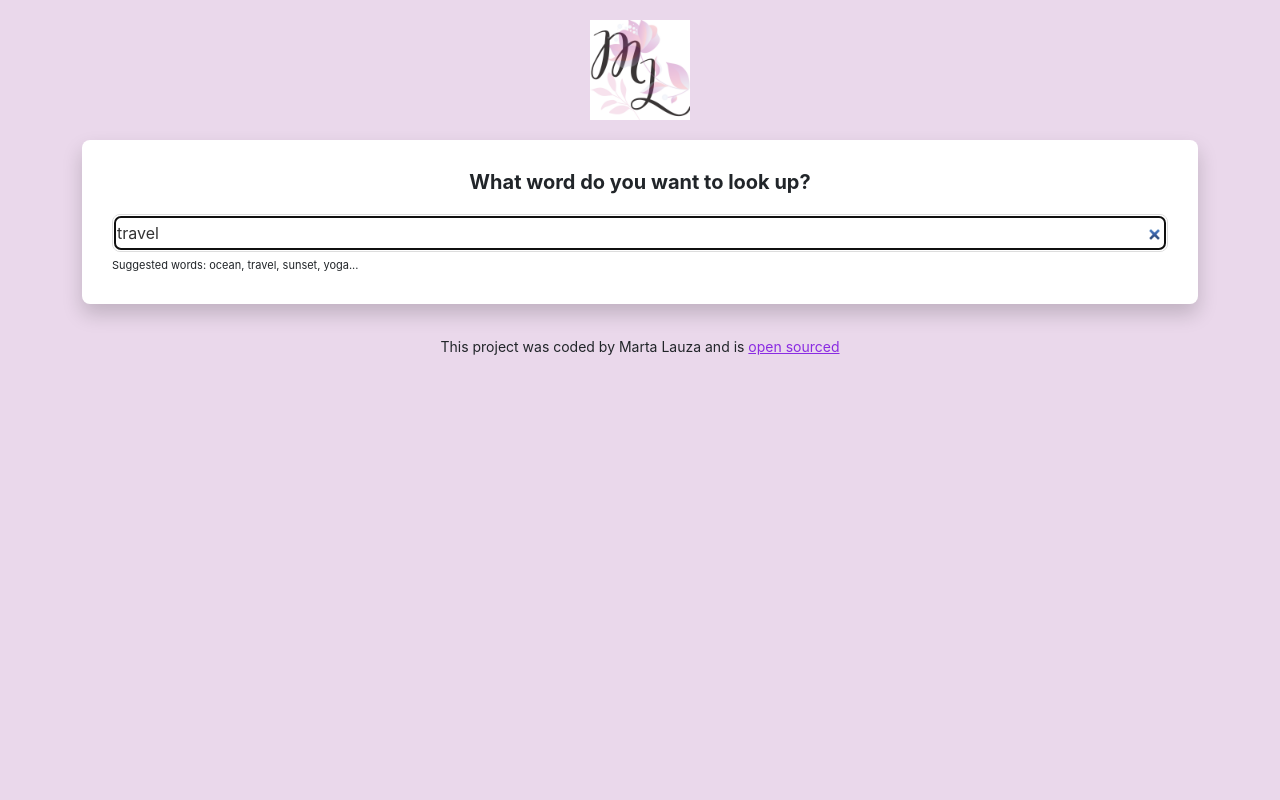
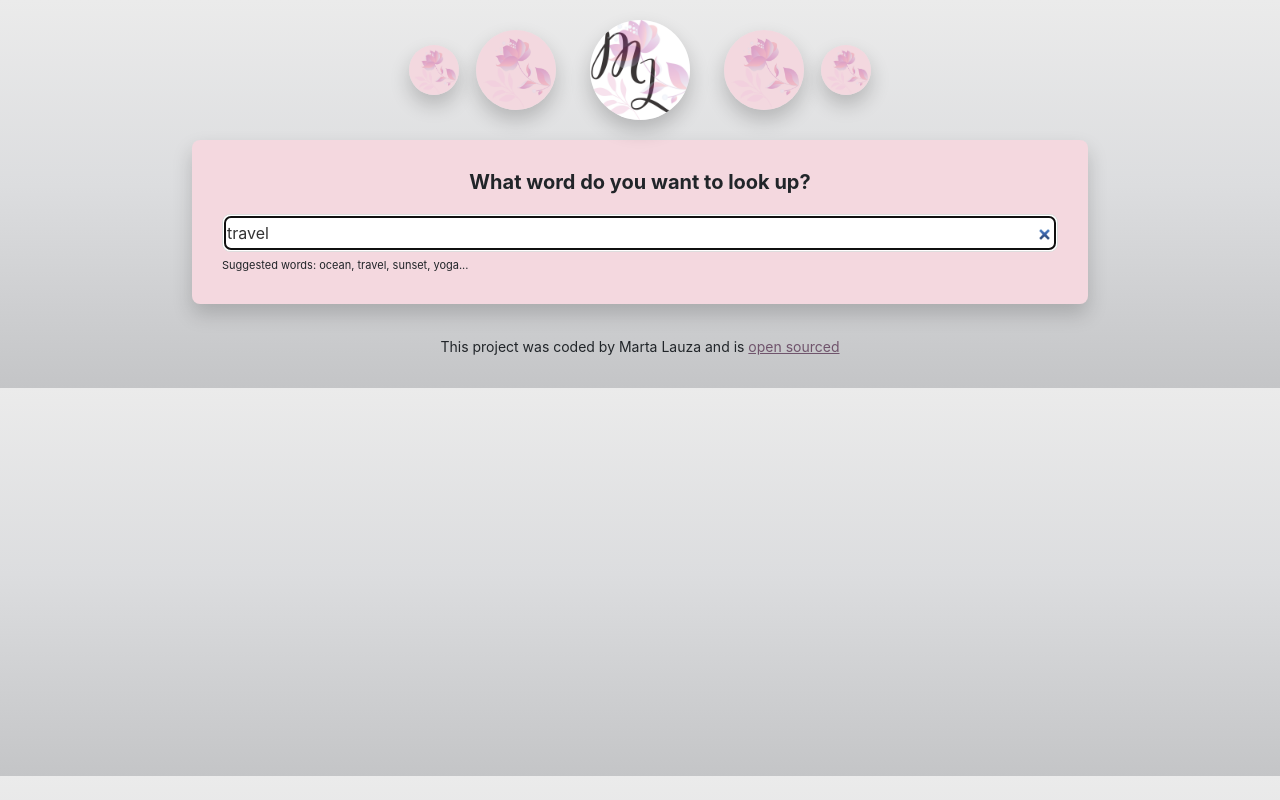
Before and after one commit to martalauza/dictionary-project, a React (Create React App) app: page / in a window 1280 px wide. Built offline with nearby package versions, Linux system fonts and the light colour scheme; no server answers.

Commit message:
Added photos

```diff
--- a/src/App.css
+++ b/src/App.css
@@ -1,18 +1,41 @@
 body {
-  background: #ead8eb;
+  background: linear-gradient(to top, #c4c5c7 0%, #dcdddf 52%, #ebebeb 100%);
+}
+a {
+  color: #70546c;
 }
 
-a {
-  color: blueviolet;
+a:hover {
+  color: #f38fbc;
 }
-
+.App {
+  max-width: 920px;
+  margin: 0 auto;
+}
 .App-header {
   margin: 20px 0;
+  text-align: center;
 }
 
 .App-logo {
+  border-radius: 120px;
+  box-shadow: 0px 10px 20px rgba(0 0 0/ 20%);
   max-width: 100px;
-  display: block;
+  display: inline-block;
+  margin: 0 17px;
+}
+.App-flowers {
+  border-radius: 120px;
+  box-shadow: 0px 10px 20px rgba(0 0 0/ 20%);
+  max-width: 80px;
+  display: inline-block;
+  margin: 0 17px;
+}
+.App-small-flowers {
+  border-radius: 120px;
+  box-shadow: 0px 10px 20px rgba(0 0 0/ 20%);
+  max-width: 50px;
+  display: inline-block;
   margin: 0 auto;
 }
 .App-footer {
--- a/src/App.js
+++ b/src/App.js
@@ -1,4 +1,5 @@
 import logo from "./Logo.png";
+import flowers from "./flowers.png";
 import "./App.css";
 import Dictionary from "./Dictionary";
 
@@ -7,7 +8,19 @@ export default function App() {
     <div className="App">
       <div className="container">
         <header className="App-header">
+          <img
+            src={flowers}
+            className="App-small-flowers img fluid"
+            alt="flowers"
+          />
+          <img src={flowers} className="App-flowers img fluid" alt="flowers" />
           <img src={logo} className="App-logo img fluid" alt="logo" />
+          <img src={flowers} className="App-flowers img fluid" alt="flowers" />
+          <img
+            src={flowers}
+            className="App-small-flowers img fluid"
+            alt="flowers"
+          />
         </header>
         <main>
           <Dictionary defaultKeyword="travel" />
--- a/src/Dictionary.css
+++ b/src/Dictionary.css
@@ -6,7 +6,7 @@
 }
 
 .Dictionary section {
-  background: white;
+  background: #f4d8df;
   padding: 30px;
   border-radius: 8px;
   box-shadow: 0px 10px 20px rgba(0 0 0/ 18%);
--- a/src/Dictionary.js
+++ b/src/Dictionary.js
@@ -1,12 +1,14 @@
 import React, { useState } from "react";
 import axios from "axios";
 import Results from "./Results";
+import Photos from "./Photos";
 import "./Dictionary.css";
 
 export default function Dictionary(props) {
   let [keyword, setKeyword] = useState(props.defaultKeyword);
   let [results, setResults] = useState(null);
   let [loaded, setLoaded] = useState(false);
+  let [photos, setPhotos] = useState(null);
 
   function handleResponse(response) {
     //console.log(response.data[0]);
@@ -14,10 +16,22 @@ export default function Dictionary(props) {
     setResults(response.data[0]);
   }
 
+  function handlePexelsResponse(response) {
+    console.log(response.data);
+    setPhotos(response.data.photos);
+  }
+
   function search() {
     // documentation: https://api.dictionaryapi.dev/
     let apiUrl = `https://api.dictionaryapi.dev/api/v2/entries/en_US/${keyword}`;
     axios.get(apiUrl).then(handleResponse);
+
+    let pexelsApiKey =
+      "563492ad6f91700001000001a2ece75d6bc9497e9cd4d3735828dbbc";
+    let pexelsApiUrl = `https://api.pexels.com/v1/search?query=${keyword}&per_page=9`;
+    let headers = { Authorization: `Bearer ${pexelsApiKey} ` };
+
+    axios.get(pexelsApiUrl, { headers: headers }).then(handlePexelsResponse);
   }
 
   function handleSubmit(event) {
@@ -50,6 +64,7 @@ export default function Dictionary(props) {
           </div>
         </section>
         <Results results={results} />
+        <Photos photos={photos} />
       </div>
     );
   } else {
--- /dev/null
+++ b/src/Photos.css
@@ -0,0 +1,10 @@
+.Photos img {
+  border-radius: 4px;
+  margin-bottom: 20px;
+  transition: 500ms;
+}
+
+.Photos img:hover {
+  transform: scale(1.3);
+  border: 2px solid white;
+}
--- /dev/null
+++ b/src/Photos.js
@@ -0,0 +1,28 @@
+import React from "react";
+import "./Photos.css";
+
+export default function Photos(props) {
+  if (props.photos) {
+    return (
+      <section className="Photos">
+        <div className="row">
+          {props.photos.map(function (photo, index) {
+            return (
+              <div className="col-4" key={index}>
+                <a href={photo.src.original} target="_blank" rel="noreferrer">
+                  <img
+                    src={photo.src.landscape}
+                    className="img-fluid"
+                    alt="pexel-photos"
+                  />
+                </a>
+              </div>
+            );
+          })}
+        </div>
+      </section>
+    );
+  } else {
+    return null;
+  }
+}
```
Also changed, not shown: src/flowers.png (added).
